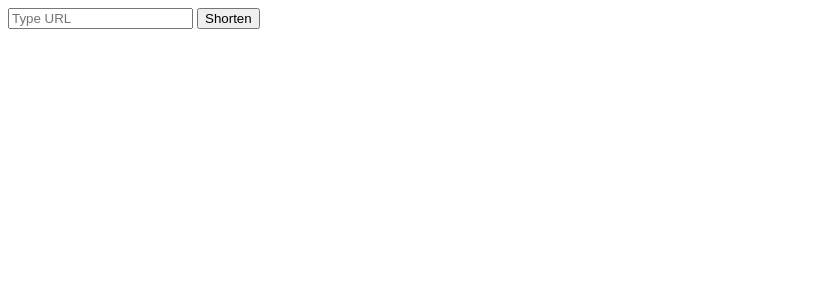
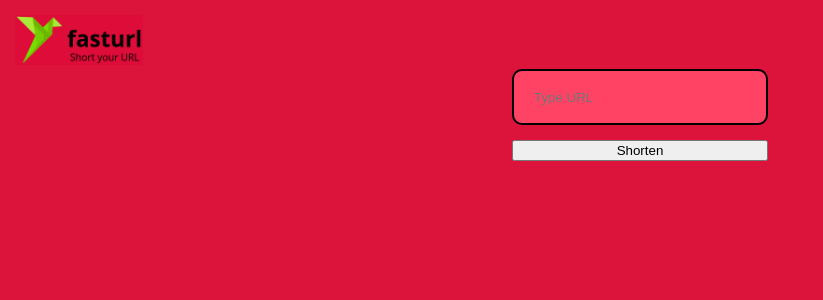
Before and after one commit to Dudude-bit/short_url, a Django app: page / in a window 1280 px wide. Shown: the top 300 px of the page, without its empty margins (0-823 px from the left). Run offline with Django 3.2, Linux system fonts and the light colour scheme; some libraries are stand-ins or nearby versions.

Commit message:
frontend

```diff
--- a/api/views.py
+++ b/api/views.py
@@ -14,8 +14,6 @@ from rest_framework.permissions import IsAuthenticated
 class CreateURL(generics.CreateAPIView):
     serializer_class = URLSerializer
 
-
-    @csrf_exempt
     def post(self, request, *args, **kwargs):
         if not request.data:
             return HttpResponse(status=400)
@@ -34,7 +32,7 @@ class CreateURL(generics.CreateAPIView):
                     obj = URLModel.objects.filter(url=request.data['url'])[0]
                     serializer = self.get_serializer(obj)
                     headers = self.get_success_headers(serializer.data)
-                    return Response(serializer.data, status = status.HTTP_201_CREATED, headers=headers)
+                    return Response(serializer.data, status=status.HTTP_201_CREATED, headers=headers)
             slug = request.data['slug']
             delete_slug(slug)
             raise e
--- /dev/null
+++ b/main_app/static/main.css
@@ -0,0 +1,51 @@
+
+html, body {
+    box-sizing: border-box;
+    height: 100vh;
+    margin: 0;
+    padding: 0;
+}
+
+*, *:before, *:after {
+    box-sizing: inherit;
+}
+
+header {
+    width: 10%;
+}
+
+img {
+    margin-top: 15px;
+    margin-left: 15px;
+    width: 100%;
+}
+
+body {
+    background: rgb(220, 20, 60);
+    font-family: Roboto;
+}
+
+input {
+    height: 7vh;
+    background-color: rgba(255, 67, 100, 1);
+    border: 2px black solid;
+    border-radius: 10px;
+    padding-left: 20px;
+    width: 100%;
+}
+
+button {
+    margin-top: 15px;
+    width: 100%;
+    display: inline-block;
+}
+
+.main {
+    display: flex;
+    width: 100%;
+    justify-content: center;
+}
+
+.form{
+    width: 20%;
+}
--- a/main_app/static/request_async.js
+++ b/main_app/static/request_async.js
@@ -1,26 +1,30 @@
 function get_data() {
     let urlInput = document.getElementsByName('url')[0]
     let button = document.getElementsByTagName('button')[0]
-    console.log(button)
     let request = new XMLHttpRequest()
-    urlInput.removeEventListener('click', changeAttr)
     request.open('POST', '/api/create/')
     const url = document.getElementsByName('url')[0].value
     request.setRequestHeader('Content-Type', 'application/x-www-form-urlencoded');
     request.addEventListener('readystatechange', function () {
         if ((this.readyState === 4) && (this.status === 201)) {
             let answer = JSON.parse(this.responseText)
-            let slug = answer['slug']
-            urlInput.addEventListener('click', changeAttr
-            )
+            let slug = '127.0.0.1:8000/' + answer['slug']
+            let addAnotherLink = document.createElement('button')
+            addAnotherLink.innerHTML = 'Add another link'
+            addAnotherLink.style.width = '50%'
+            addAnotherLink.addEventListener('click', anotherLink)
             urlInput.value = slug
             button.innerHTML = 'Copy'
+            button.style.width = '50%'
+            button.parentNode.insertBefore(addAnotherLink, button.nextSibling)
+
             button.setAttribute('onclick', 'copy()')
         } else if ((request.readyState === 4) && (request.status === 400)) {
             let answer = request.responseText
             console.log(answer)
         }
     })
+    console.log(document.cookie)
     request.send("url=" + url)
 }
 
@@ -29,11 +33,16 @@ function copy() {
     let urlInput = document.getElementsByName('url')[0]
     urlInput.select()
     document.execCommand('copy')
+    alert('Copied!')
 }
 
-function changeAttr() {
-    this.removeEventListener('click', changeAttr)
+function anotherLink(){
+    this.parentNode.removeChild(this)
     let button = document.getElementsByTagName('button')[0]
     button.innerHTML = 'Shorten'
     button.setAttribute('onclick', 'get_data()')
+    button.style.width = '100%'
+    let urlInput = document.getElementsByName('url')[0]
+    urlInput.value = ''
+
 }
--- a/main_app/templates/main_page.html
+++ b/main_app/templates/main_page.html
@@ -5,20 +5,23 @@
     <meta charset="UTF-8">
     <title>Title</title>
     <script src="{% static 'request_async.js' %}"></script>
-    <script src="https://code.jquery.com/jquery-3.5.1.slim.min.js"
-            integrity="sha384-DfXdz2htPH0lsSSs5nCTpuj/zy4C+OGpamoFVy38MVBnE+IbbVYUew+OrCXaRkfj"
-            crossorigin="anonymous"></script>
-    <script src="https://cdn.jsdelivr.net/npm/popper.js@1.16.0/dist/umd/popper.min.js"
-            integrity="sha384-Q6E9RHvbIyZFJoft+2mJbHaEWldlvI9IOYy5n3zV9zzTtmI3UksdQRVvoxMfooAo"
-            crossorigin="anonymous"></script>
-    <script src="https://stackpath.bootstrapcdn.com/bootstrap/4.5.0/js/bootstrap.min.js"
-            integrity="sha384-OgVRvuATP1z7JjHLkuOU7Xw704+h835Lr+6QL9UvYjZE3Ipu6Tp75j7Bh/kR0JKI"
-            crossorigin="anonymous"></script>
+    <link rel="stylesheet" href="{% static 'main.css' %}">
 </head>
 <body>
-<form method="post">
-    <input name="url" type="text" placeholder="Type URL">
-    <button type="button" onclick="get_data()">Shorten</button>
-</form>
+<header>
+    <nav>
+        <a href="/"><img src="{% static 'logoza.ru.png' %}" alt="logo.png"></a>
+    </nav>
+</header>
+<div class="main">
+    <div class="form">
+        <div>
+            <input name="url" type="text" placeholder="Type URL">
+        </div>
+        <div>
+            <button type="button" onclick="get_data()">Shorten</button>
+        </div>
+    </div>
+</div>
 </body>
 </html>
--- a/main_app/views.py
+++ b/main_app/views.py
@@ -6,7 +6,6 @@ from main_app.models import URLModel
 from django.views.generic import FormView
 from .forms import UserRegistrationForm
 from django.contrib.auth.views import LoginView
-
 
 
 class RedirectURL(View):
```
Also changed, not shown: main_app/static/logoza.ru.png (added).
